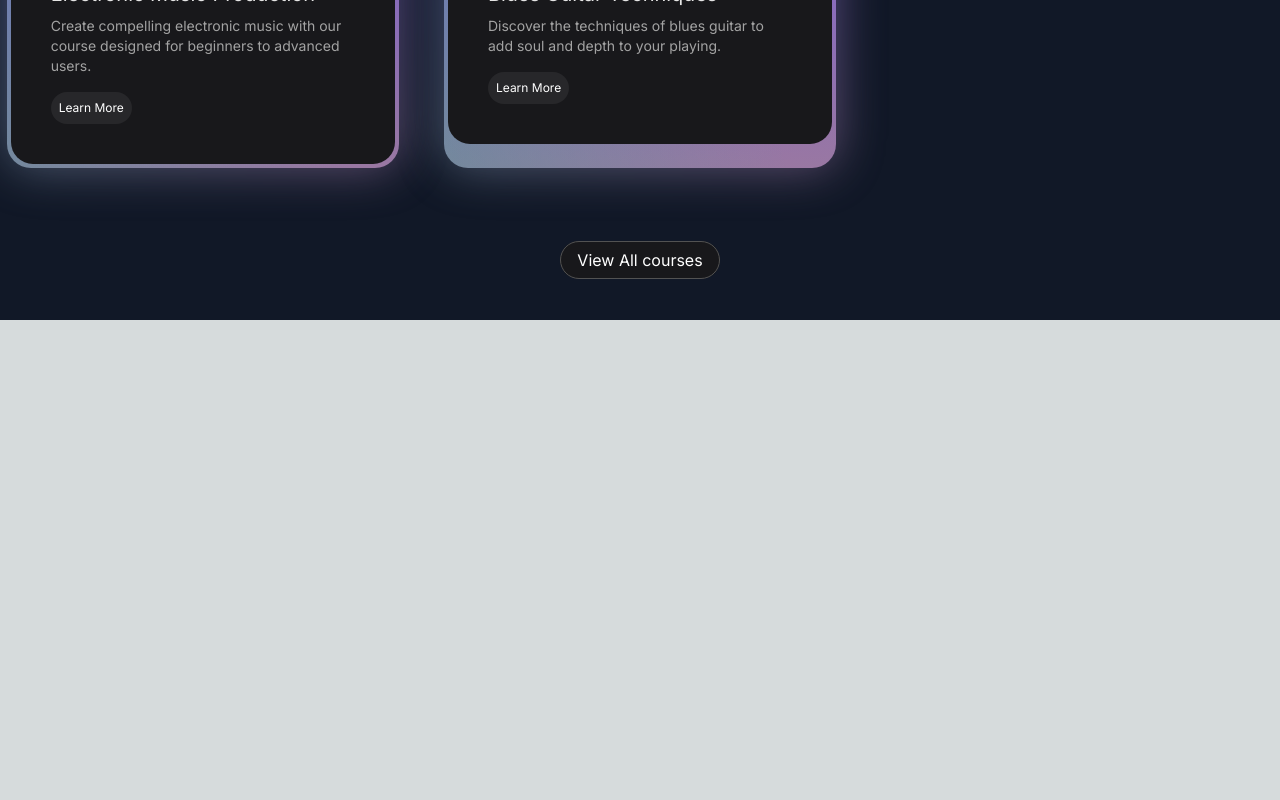
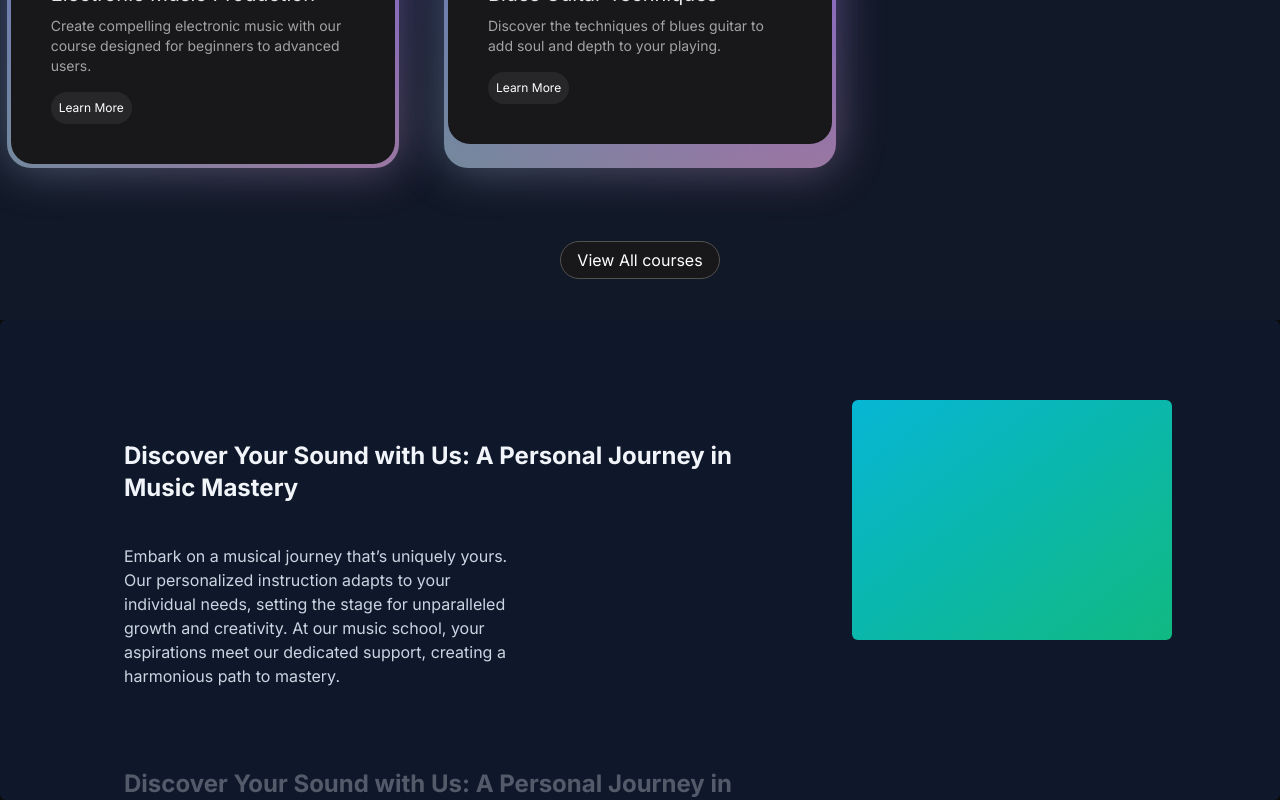
Before and after one commit to rupesh68/music-art, a Next.js app: page / in a window 1280 px wide. Shown: the part 1160-1960 px from the top of the page. Before the commit the page ends 1480 px from the top, so only its background shows below. Built offline with nearby package versions, Linux system fonts and the light colour scheme.

Commit message:
complete WhyChooseUs section

```diff
--- a/src/app/page.tsx
+++ b/src/app/page.tsx
@@ -1,5 +1,6 @@
 import FeaturedCourses from "@/components/FeaturedCourses";
 import HeroSection from "@/components/HeroSection";
+import WhyChooseUs from "@/components/WhyChooseUs";
 import Image from "next/image";
 
 export default function Home() {
@@ -7,6 +8,7 @@
     <main className="min-h-screen bg-black/[0.96] antialiased bg-grid-white/[0.2]">
       <HeroSection />
       <FeaturedCourses/>
+      <WhyChooseUs/>
     </main>
   );
 }
--- /dev/null
+++ b/src/components/WhyChooseUs.tsx
@@ -0,0 +1,45 @@
+"use client";
+
+import React from "react";
+import { StickyScroll } from "./ui/sticky-scroll-reveal";
+const musicSchoolContent = [
+  {
+    title: "Discover Your Sound with Us: A Personal Journey in Music Mastery",
+    description:
+      "Embark on a musical journey that’s uniquely yours. Our personalized instruction adapts to your individual needs, setting the stage for unparalleled growth and creativity. At our music school, your aspirations meet our dedicated support, creating a harmonious path to mastery.",
+  },
+  {
+    title: "Discover Your Sound with Us: A Personal Journey in Music Mastery",
+    description:
+      "Embark on a musical journey that’s uniquely yours. Our personalized instruction adapts to your individual needs, setting the stage for unparalleled growth and creativity. At our music school, your aspirations meet our dedicated support, creating a harmonious path to mastery.",
+  },
+  {
+    title: "Discover Your Sound with Us: A Personal Journey in Music Mastery",
+    description:
+      "Embark on a musical journey that’s uniquely yours. Our personalized instruction adapts to your individual needs, setting the stage for unparalleled growth and creativity. At our music school, your aspirations meet our dedicated support, creating a harmonious path to mastery.",
+  },
+  {
+    title: "Live Feedback & Engagement",
+    description:
+      "Immerse yourself in an interactive learning experience where feedback is immediate, just like real-time changes in a collaborative project. This approach enhances your understanding and mastery of music concepts and performance techniques.",
+  },
+  {
+    title: "Cutting-Edge Curriculum",
+    description:
+      "Our curriculum is continuously updated to include the latest music education trends and technologies, ensuring you’re always learning with the most current and effective methods. Say goodbye to outdated materials and welcome an education that evolves with the industry.",
+  },
+  {
+    title: "Limitless Learning Opportunities",
+    description:
+      "With our expansive resource library and dynamic course offerings, you’ll never find yourself without something new to explore. Our platform provides continuous opportunities for growth, ensuring your musical skills are always advancing.",
+  },
+];
+const WhyChooseUs = () => {
+  return (
+    <div>
+      <StickyScroll content={musicSchoolContent}></StickyScroll>
+    </div>
+  );
+};
+
+export default WhyChooseUs;
--- /dev/null
+++ b/src/components/ui/sticky-scroll-reveal.tsx
@@ -0,0 +1,112 @@
+"use client";
+import React, { useEffect, useRef, useState } from "react";
+import { useMotionValueEvent, useScroll } from "framer-motion";
+import { motion } from "framer-motion";
+import { cn } from "@/utlis/cn";
+
+export const StickyScroll = ({
+  content,
+  contentClassName,
+}: {
+  content: {
+    title: string;
+    description: string;
+    content?: React.ReactNode | any;
+  }[];
+  contentClassName?: string;
+}) => {
+  const [activeCard, setActiveCard] = React.useState(0);
+  const ref = useRef<any>(null);
+  const { scrollYProgress } = useScroll({
+    // uncomment line 22 and comment line 23 if you DONT want the overflow container and want to have it change on the entire page scroll
+    // target: ref
+    container: ref,
+    offset: ["start start", "end start"],
+  });
+  const cardLength = content.length;
+
+  useMotionValueEvent(scrollYProgress, "change", (latest) => {
+    const cardsBreakpoints = content.map((_, index) => index / cardLength);
+    const closestBreakpointIndex = cardsBreakpoints.reduce(
+      (acc, breakpoint, index) => {
+        const distance = Math.abs(latest - breakpoint);
+        if (distance < Math.abs(latest - cardsBreakpoints[acc])) {
+          return index;
+        }
+        return acc;
+      },
+      0
+    );
+    setActiveCard(closestBreakpointIndex);
+  });
+
+  const backgroundColors = [
+    "var(--slate-900)",
+    "var(--black)",
+    "var(--neutral-900)",
+  ];
+  const linearGradients = [
+    "linear-gradient(to bottom right, var(--cyan-500), var(--emerald-500))",
+    "linear-gradient(to bottom right, var(--pink-500), var(--indigo-500))",
+    "linear-gradient(to bottom right, var(--orange-500), var(--yellow-500))",
+  ];
+
+  const [backgroundGradient, setBackgroundGradient] = useState(
+    linearGradients[0]
+  );
+
+  useEffect(() => {
+    setBackgroundGradient(linearGradients[activeCard % linearGradients.length]);
+  }, [activeCard]);
+
+  return (
+    <motion.div
+      animate={{
+        backgroundColor: backgroundColors[activeCard % backgroundColors.length],
+      }}
+      className="h-[30rem] overflow-y-auto flex justify-center relative space-x-10 rounded-md p-10"
+      ref={ref}
+    >
+      <div className="div relative flex items-start px-4">
+        <div className="max-w-2xl">
+          {content.map((item, index) => (
+            <div key={item.title + index} className="my-20">
+              <motion.h2
+                initial={{
+                  opacity: 0,
+                }}
+                animate={{
+                  opacity: activeCard === index ? 1 : 0.3,
+                }}
+                className="text-2xl font-bold text-slate-100"
+              >
+                {item.title}
+              </motion.h2>
+              <motion.p
+                initial={{
+                  opacity: 0,
+                }}
+                animate={{
+                  opacity: activeCard === index ? 1 : 0.3,
+                }}
+                className="text-kg text-slate-300 max-w-sm mt-10"
+              >
+                {item.description}
+              </motion.p>
+            </div>
+          ))}
+          <div className="h-40" />
+        </div>
+      </div>
+      <div
+        style={{ background: backgroundGradient }}
+        className={cn(
+          "hidden lg:block h-60 w-80 rounded-md bg-white sticky top-10 overflow-hidden",
+          contentClassName
+        )}
+      >
+        {content[activeCard].content ?? null}
+      </div>
+    </motion.div>
+  );
+};
```
